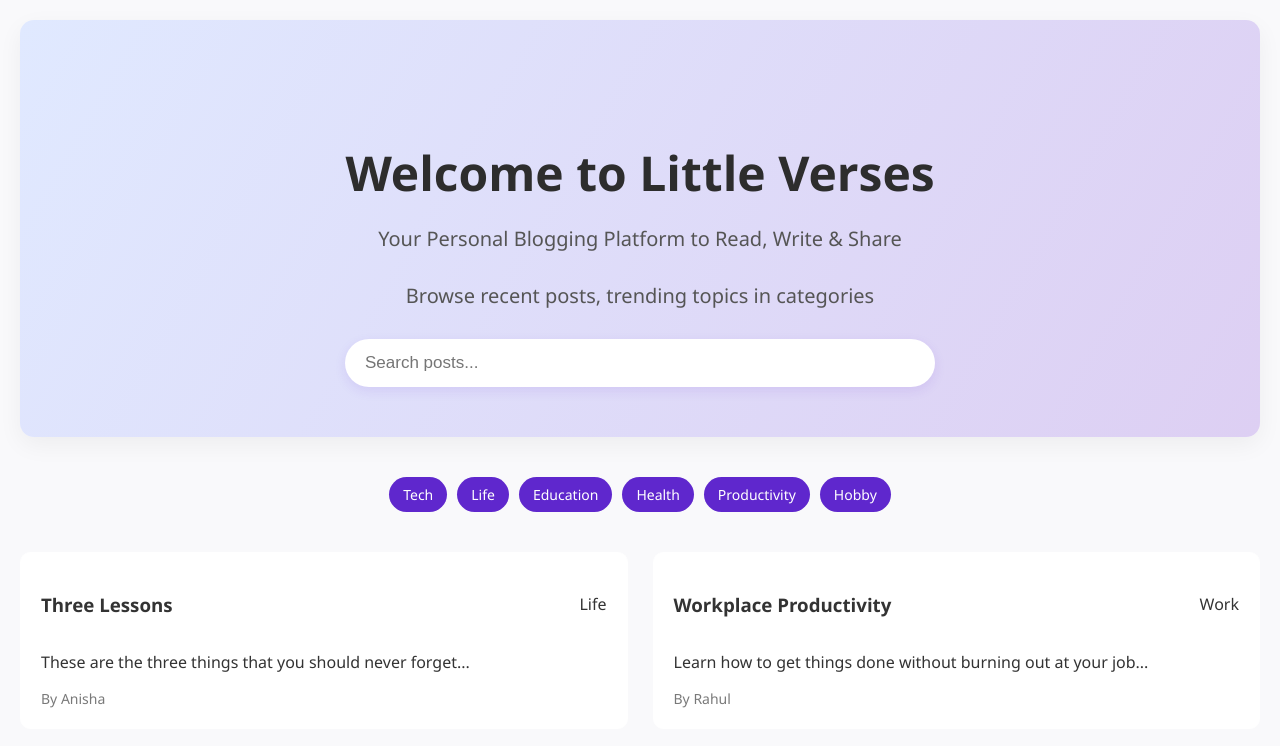
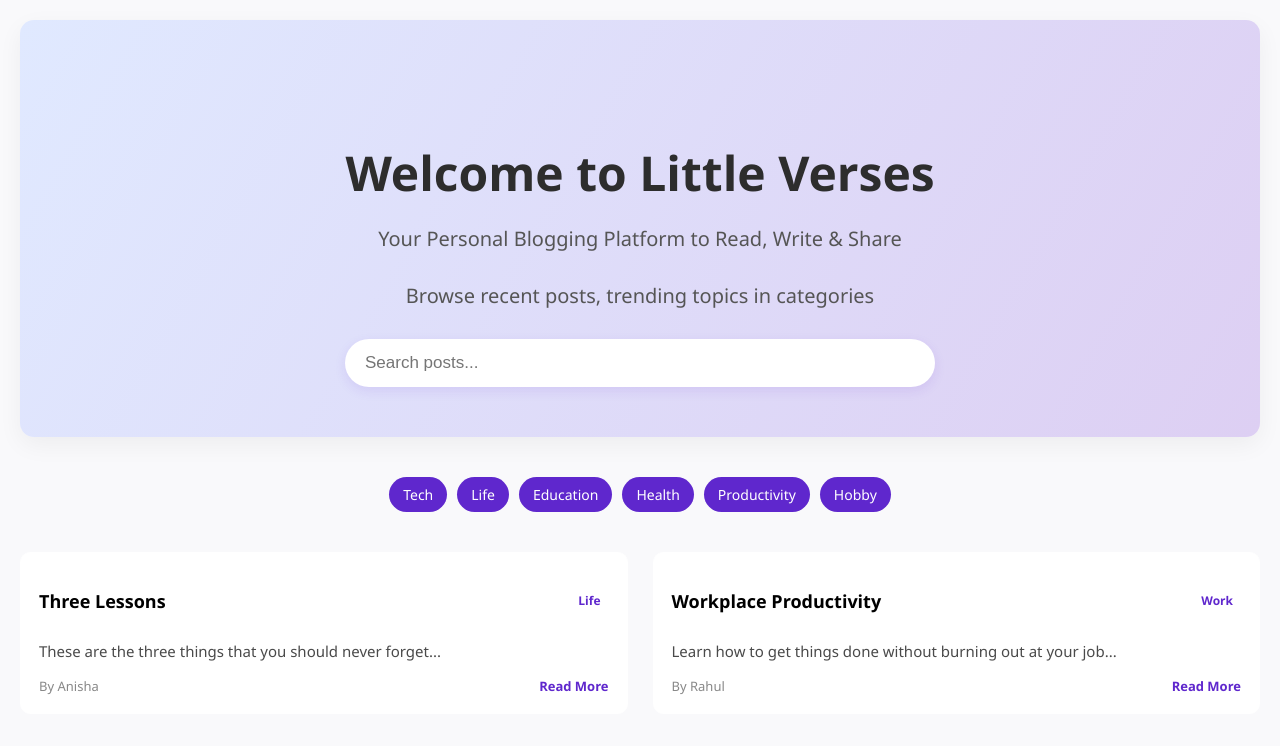
Before and after one commit to Facelessism/Little-Verses, a React (Create React App) app in the folder client/: page / in a window 1280 px wide. Shown: the top 746 px of the page. Built offline with nearby package versions, Linux system fonts and the light colour scheme.

Commit message:
Upgraded the Blogcard components

```diff
--- a/client/src/components/BlogCard.js
+++ b/client/src/components/BlogCard.js
@@ -5,14 +5,21 @@ import '../styles/BlogCard.css';
 function BlogCard({ post }) {
     return(
         <div className='blog-card'>
+        <div className="blog-content">
         <div className="blog-header">
-            <h3>{post.title}</h3>
-            <span className='="blog-category'>{post.category}</span>
+          <h3 className="blog-title">{post.title}</h3>
+          <span className="blog-category">{post.category}</span>
         </div>
-        <p>{post.excerpt}</p>
-        <div className="blog-footer">By {post.author}</div>
+
+        <p className="blog-excerpt">{post.excerpt}</p>
+
+        <div className="blog-footer">
+          <span>By {post.author}</span>
+          <a href="#" className="read-more">Read More</a>
         </div>
-    );
+      </div>
+    </div>
+  );
 }
 
 export default BlogCard;
--- a/client/src/styles/BlogCard.css
+++ b/client/src/styles/BlogCard.css
@@ -1,19 +1,32 @@
 .blog-card {
-  padding: 20px;
+  display: flex;
+  flex-direction: column;
+  background: white;
   border: 1px solid #ffffff;
   border-radius: 10px;
-  background: white;
-  transition: box-shadow 0.2s;
+  overflow: hidden;
+  transition: transform 0.2s, box-shadow 0.2s;
 }
 
 .blog-card:hover {
+  transform: translateY(-6px);
   box-shadow: 0 8px 20px rgba(0,0,0,0.05);
+}
+
+.blog-content {
+  padding: 18px;
 }
 
 .blog-header {
   display: flex;
   justify-content: space-between;
   align-items: center;
+}
+
+.blog-title {
+  font-size: 18px;
+  font-weight: 600;
+  color: #000000;
 }
 
 .blog-category {
@@ -25,8 +38,28 @@
   font-weight: bold;
 }
 
+.blog-excerpt {
+  margin: 10px 0 15px;
+  font-size: 15px;
+  color: #4a4a4a;
+  line-height: 1.4;
+}
+
 .blog-footer {
-  margin-top: 10px;
-  font-size: 14px;
-  color: #797979;
+  display: flex;
+  justify-content: space-between;
+  align-items: center;
+  font-size: 13px;
+  color: #888;
 }
+
+.read-more {
+  color: #5f27cd;
+  text-decoration: none;
+  font-weight: 600;
+  transition: color 0.3s;
+}
+
+.read-more:hover {
+  color: #341f97;
+}
```
